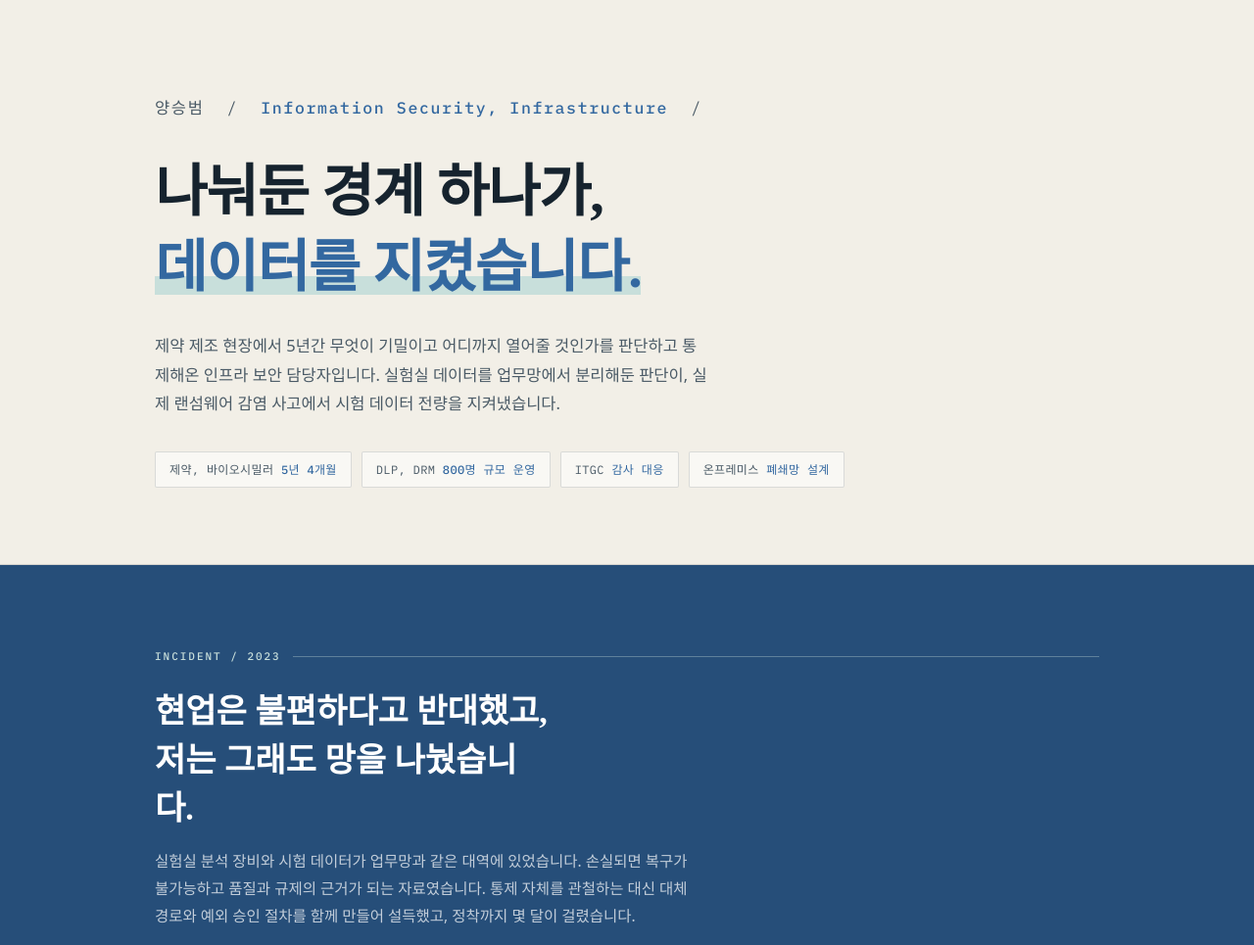
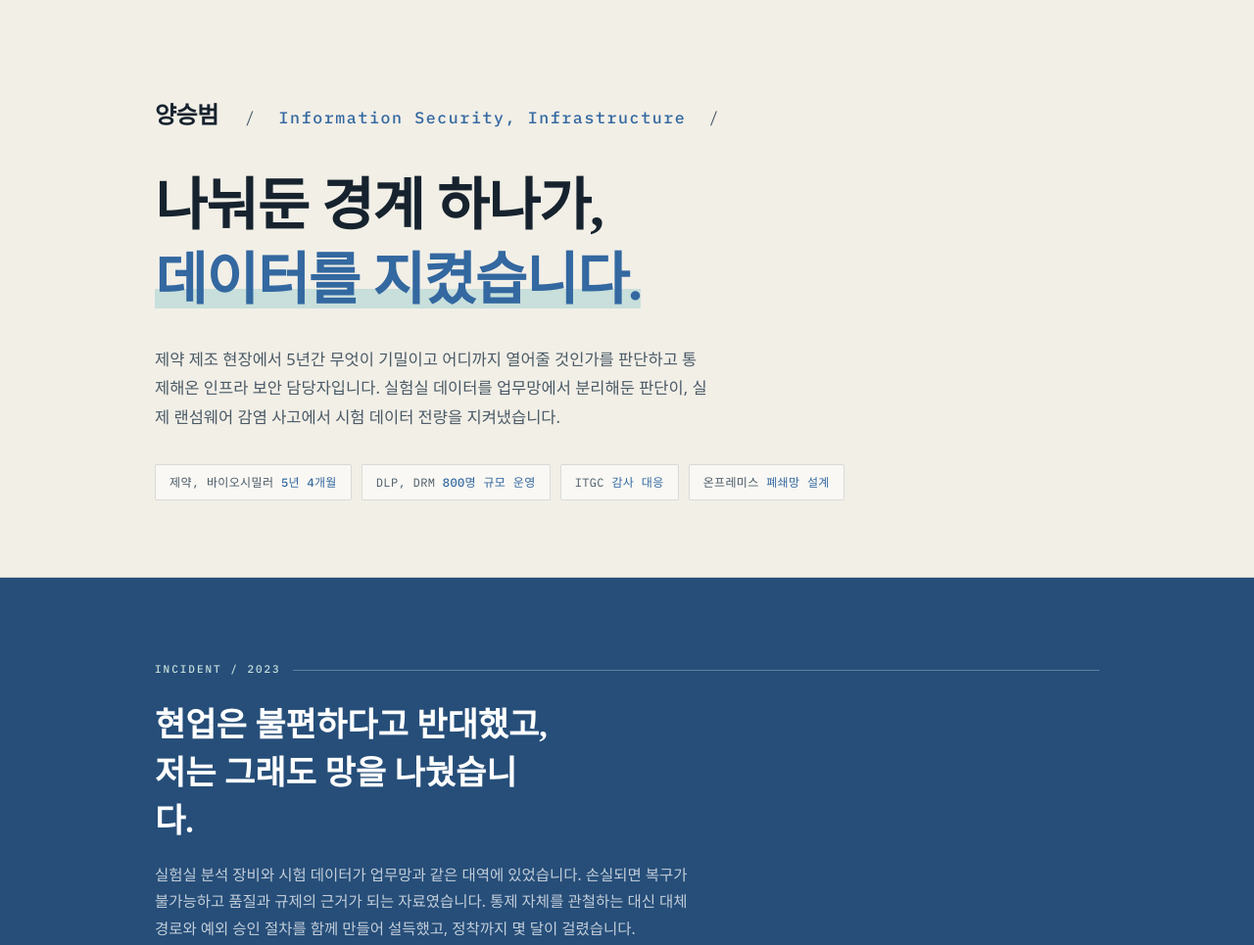
Before and after one commit to MoeL1729/OnlySec, a plain HTML site: page index.html in a window 1280 px wide. Shown: the top 965 px of the page at 98% size. Drawn offline with Linux system fonts and the light colour scheme; a web font is replaced by a local one.

Commit message:
Update index.html

```diff
--- a/index.html
+++ b/index.html
@@ -50,6 +50,14 @@ header.hero{
   color:var(--black); margin:0 0 30px;
 }
 .hero-id b{color:var(--blue); font-weight:500;}
+.hero-name{
+  font-family:var(--sans);
+  font-size:24px;
+  font-weight:700;
+  color:var(--ink);
+  letter-spacing:-.02em;
+  margin-right:4px;
+}
 .hero h1{
   font-family:var(--serif); font-weight:700;
   font-size:clamp(30px,5.4vw,58px); line-height:1.32;
@@ -206,7 +214,7 @@ a:focus-visible, .chip:focus-visible{outline:2px solid var(--blue); outline-offs
 
 <header class="hero">
   <div class="wrap">
-    <p class="hero-id">양승범 &nbsp;/&nbsp; <b>Information Security, Infrastructure</b> &nbsp;/&nbsp;</p>
+    <p class="hero-id"><span class="hero-name">양승범</span> &nbsp;/&nbsp; <b>Information Security, Infrastructure</b> &nbsp;/&nbsp;</p>
     <h1 class="serif">나눠둔 경계 하나가,<br><em>데이터를 지켰습니다.</em></h1>
     <p>제약 제조 현장에서 5년간 무엇이 기밀이고 어디까지 열어줄 것인가를 판단하고 통제해온 인프라 보안 담당자입니다. 실험실 데이터를 업무망에서 분리해둔 판단이, 실제 랜섬웨어 감염 사고에서 시험 데이터 전량을 지켜냈습니다.</p>
     <div class="hero-meta">
```
